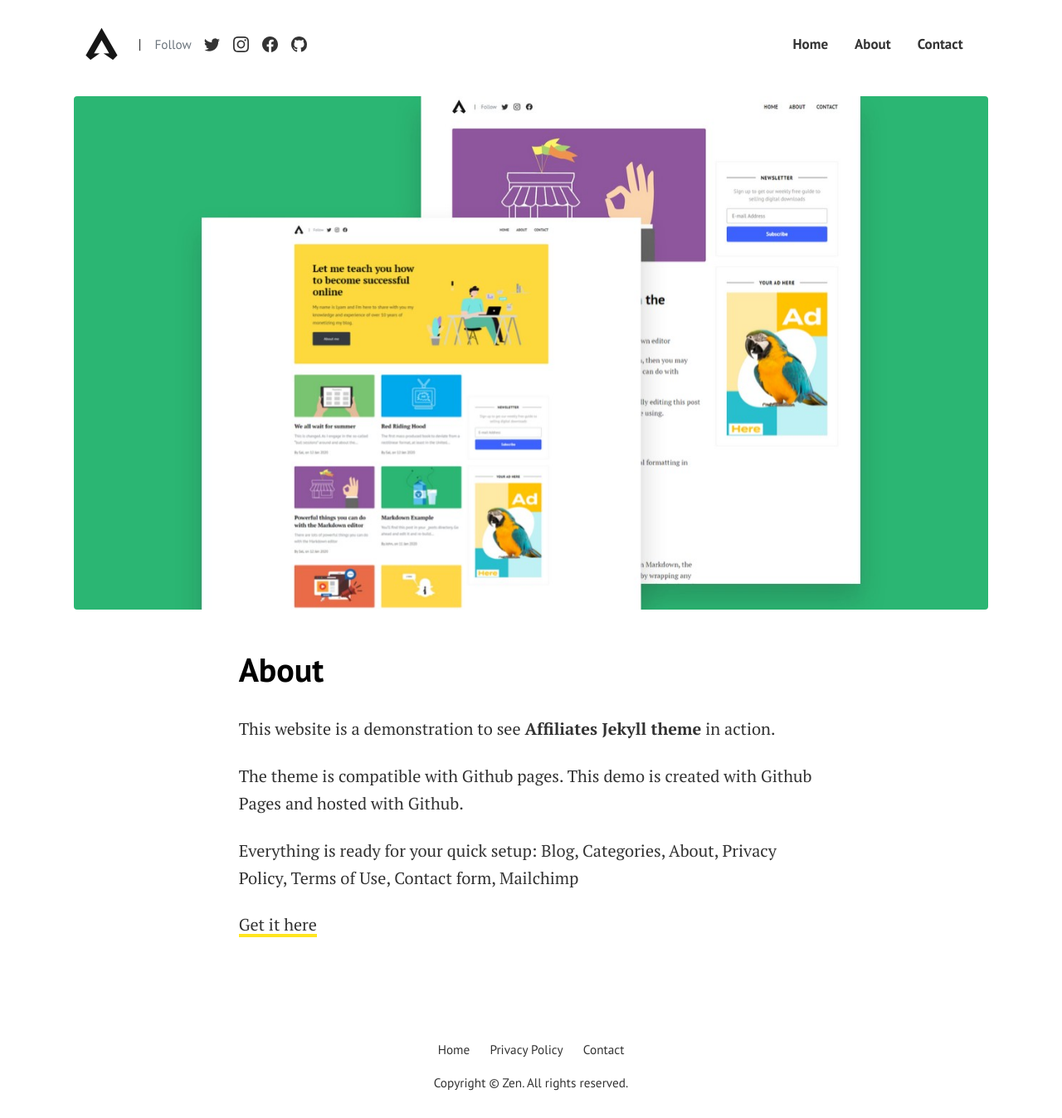
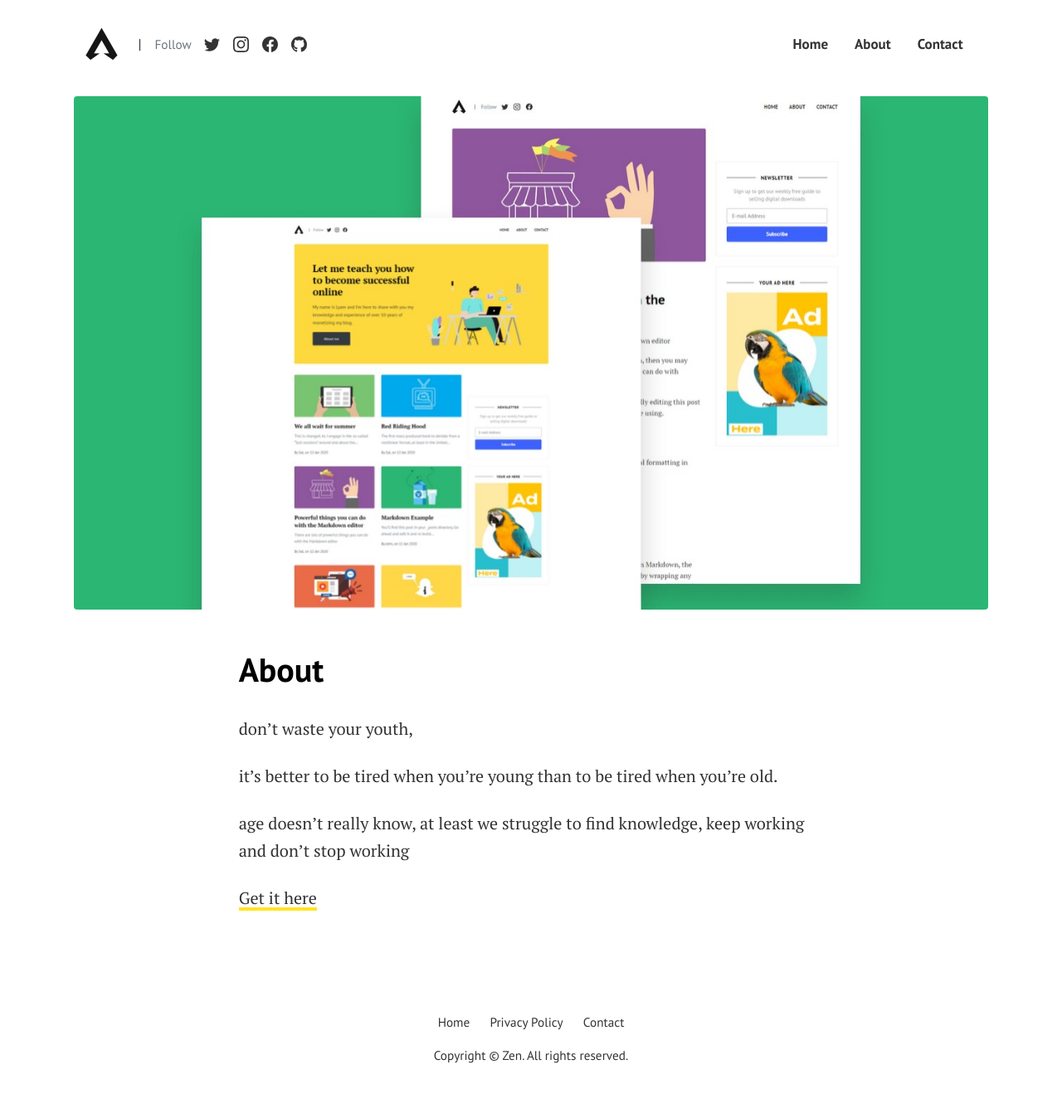
Before and after one commit to muhendrico/muhendrico.github.io, a Jekyll site: the page built from pages/about.md, in a window 1280 px wide and 1348 px high. Shown: the whole window at 83% size. Built offline with Jekyll 4.4.1, drawn with Linux system fonts in a browser that asks for light colours.

Commit message:
Update about.md

```diff
--- a/pages/about.md
+++ b/pages/about.md
@@ -4,11 +4,10 @@ title: About
 permalink: "/about/"
 image: assets/images/screenshot.png
 ---
+don't waste your youth,
 
-This website is a demonstration to see **Affiliates Jekyll theme** in action.
+it's better to be tired when you're young than to be tired when you're old.
 
-The theme is compatible with Github pages. This demo is created with Github Pages and hosted with Github.
+age doesn't really know, at least we struggle to find knowledge, keep working and don't stop working
 
-Everything is ready for your quick setup: Blog, Categories, About, Privacy Policy, Terms of Use, Contact form, Mailchimp
-
-[Get it here](https://bootstrapstarter.com/jekyll-theme-memoirs/)
+[Get it here](https://zend.space)
```
